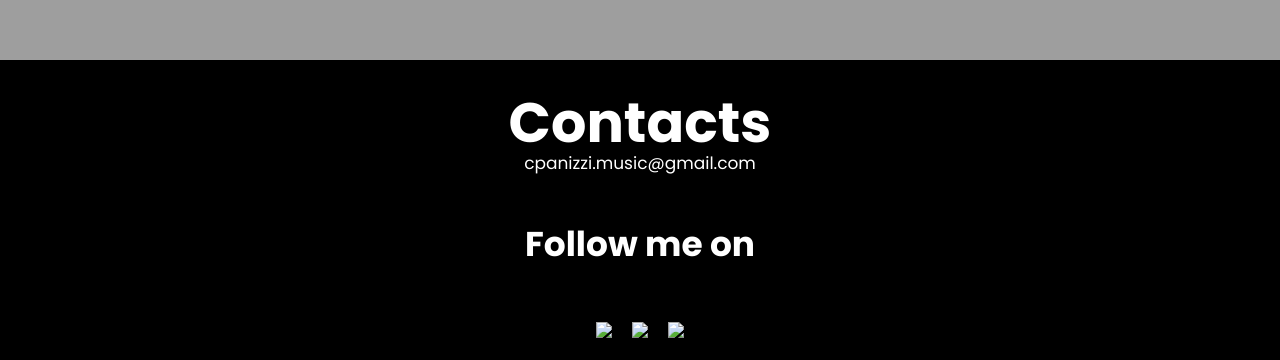
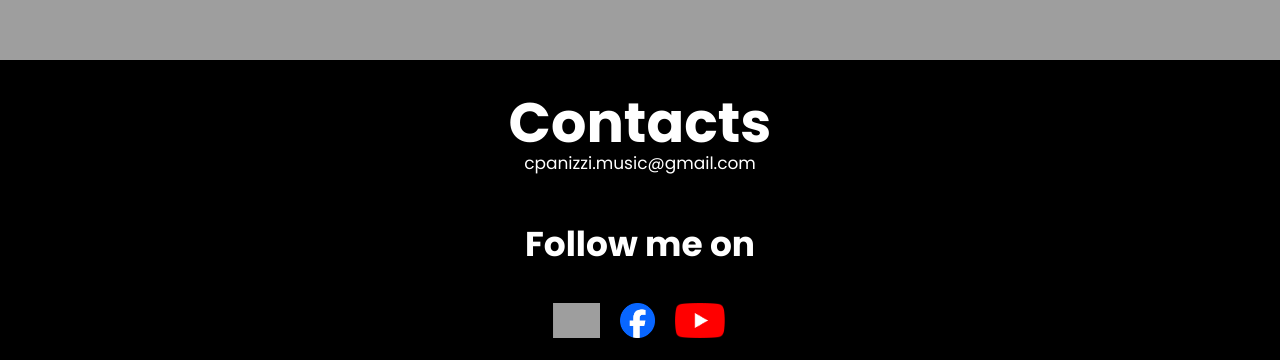
Before and after one commit to GiovanniPanizzi/cesarepanizzi, a plain HTML site: page index.html in a window 1280 px wide. Shown: the part 2290-2650 px from the top of the page. Drawn offline with Linux system fonts and the light colour scheme; the site is published under a folder, as on GitHub Pages, so addresses that start at the root find nothing; a web font is replaced by a local one.

Commit message:
Update index.html

```diff
--- a/index.html
+++ b/index.html
@@ -126,13 +126,13 @@
         </div>
         <ul class="logos">
             <li id="insta-logo">
-                <a href="https://www.instagram.com/giovanni_panizzi/"> <img class="img-logo" src="/img/Instagram_Glyph_Gradient.png"> </a>
+                <a href="https://www.instagram.com/giovanni_panizzi/"> <img class="img-logo" src="img/Instagram_Glyph_Gradient.png"> </a>
             </li>
             <li id="facebook-logo">
-                <a href="https://www.instagram.com/giovanni_panizzi/"> <img class="img-logo" src="/img/Facebook_Logo_Primary.png"> </a>
+                <a href="https://www.instagram.com/giovanni_panizzi/"> <img class="img-logo" src="img/Facebook_Logo_Primary.png"> </a>
             </li>
             <li id="youtube-logo">
-                <a href="https://www.instagram.com/giovanni_panizzi/"> <img class="img-logo" src="/img/yt_logo_rgb_dark.png"> </a>
+                <a href="https://www.instagram.com/giovanni_panizzi/"> <img class="img-logo" src="img/yt_logo_rgb_dark.png"> </a>
             </li>
         </ul>
     </div>
```
